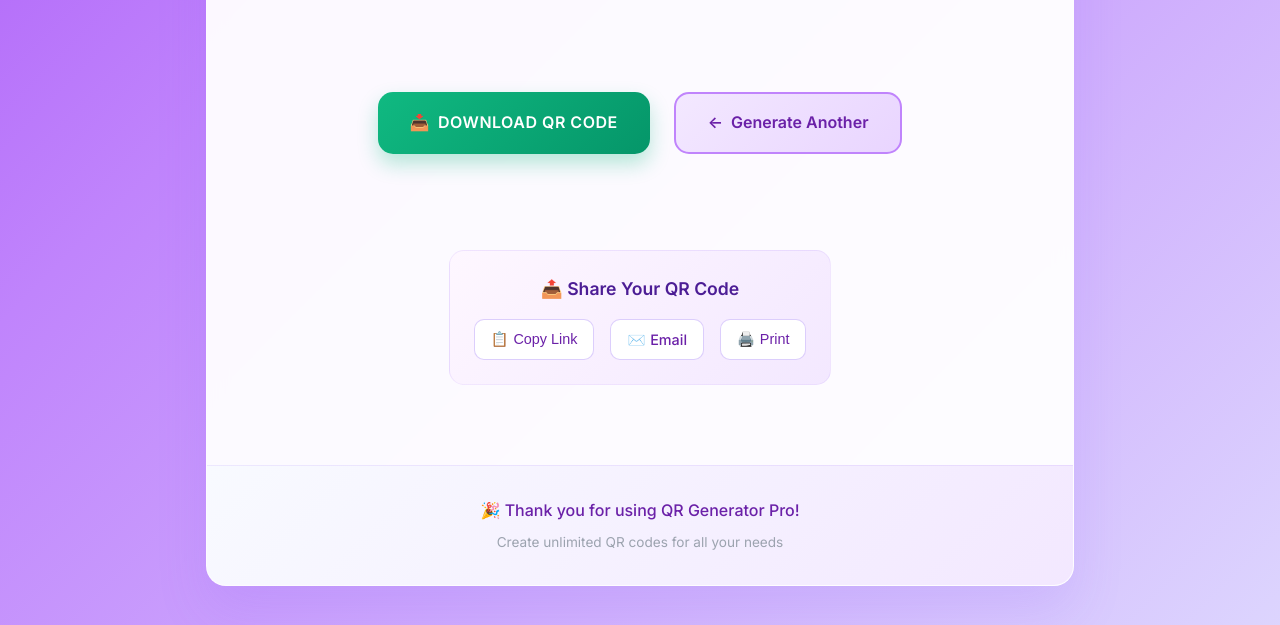
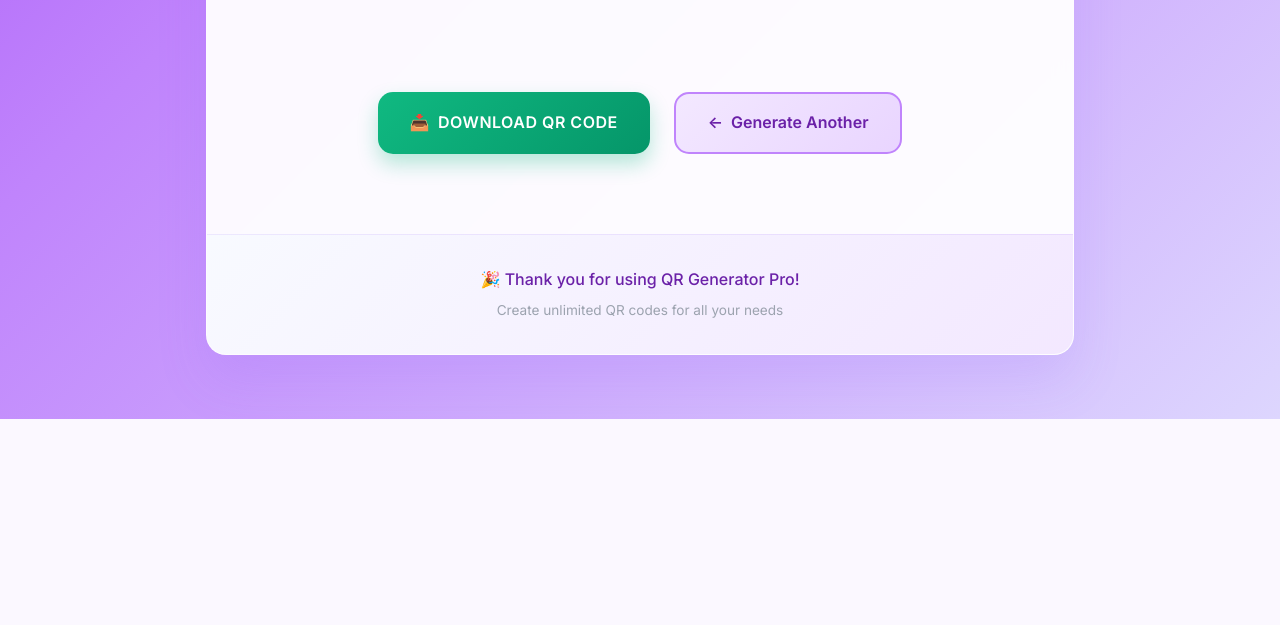
Before and after one commit to Salehin-07/QR-Generator-, a Django app: template templates/qr_img.html in a window 1280 px wide. Shown: the part 1280-1905 px from the top of the page. After the commit the page ends 1699 px from the top, so only its background shows below. Run offline with Django 5.2, Linux system fonts and the light colour scheme; the template is opened without the code that fills it, so the values that code supplies are empty.

Commit message:
Update qr_img.html

```diff
--- a/templates/qr_img.html
+++ b/templates/qr_img.html
@@ -372,25 +372,6 @@
                 Generate Another
             </a>
         </div>
-
-        <!-- Share Section -->
-        <div class="share-section">
-            <div class="share-title">📤 Share Your QR Code</div>
-            <div class="share-buttons">
-                <button class="share-button" onclick="copyToClipboard('{{ qr_url }}')">
-                    <span>📋</span>
-                    Copy Link
-                </button>
-                <a class="share-button" href="mailto:?subject=Check out this QR code&body=I generated this QR code for {{ title }}: {{ qr_url }}">
-                    <span>✉️</span>
-                    Email
-                </a>
-                <button class="share-button" onclick="printQR()">
-                    <span>🖨️</span>
-                    Print
-                </button>
-            </div>
-        </div>
     </div>
 
     <!-- Footer Section -->
```
